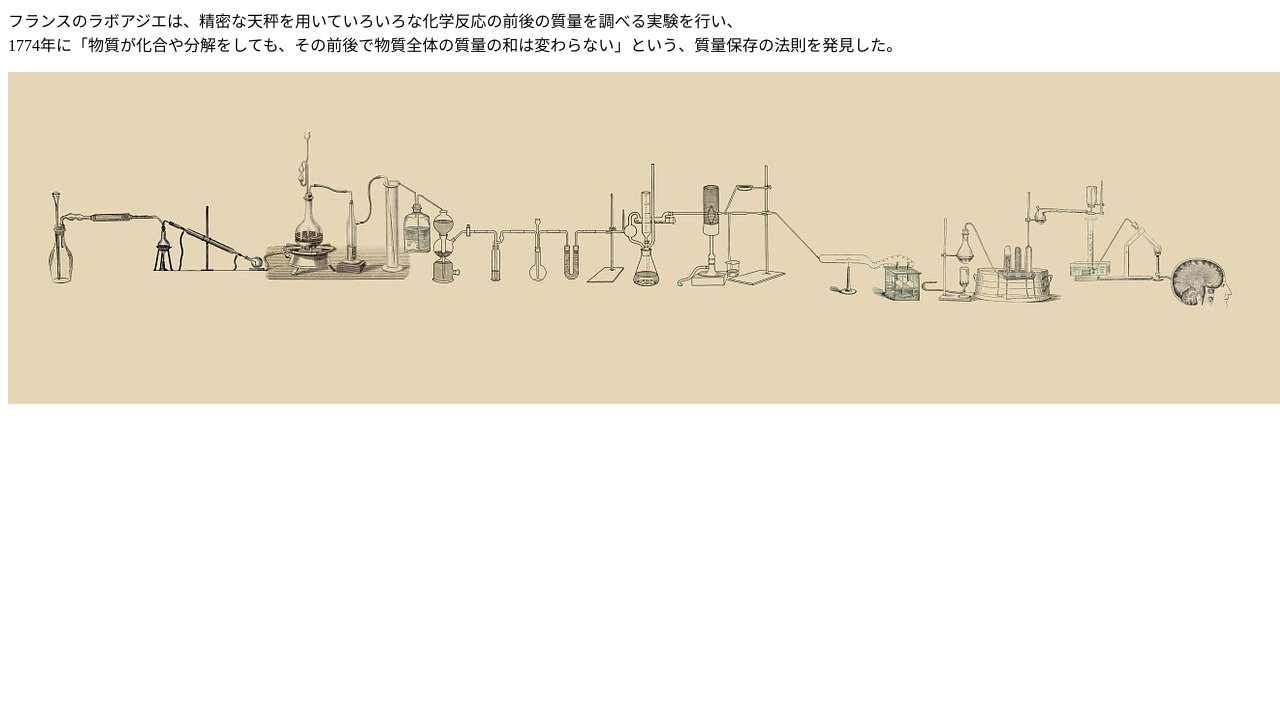
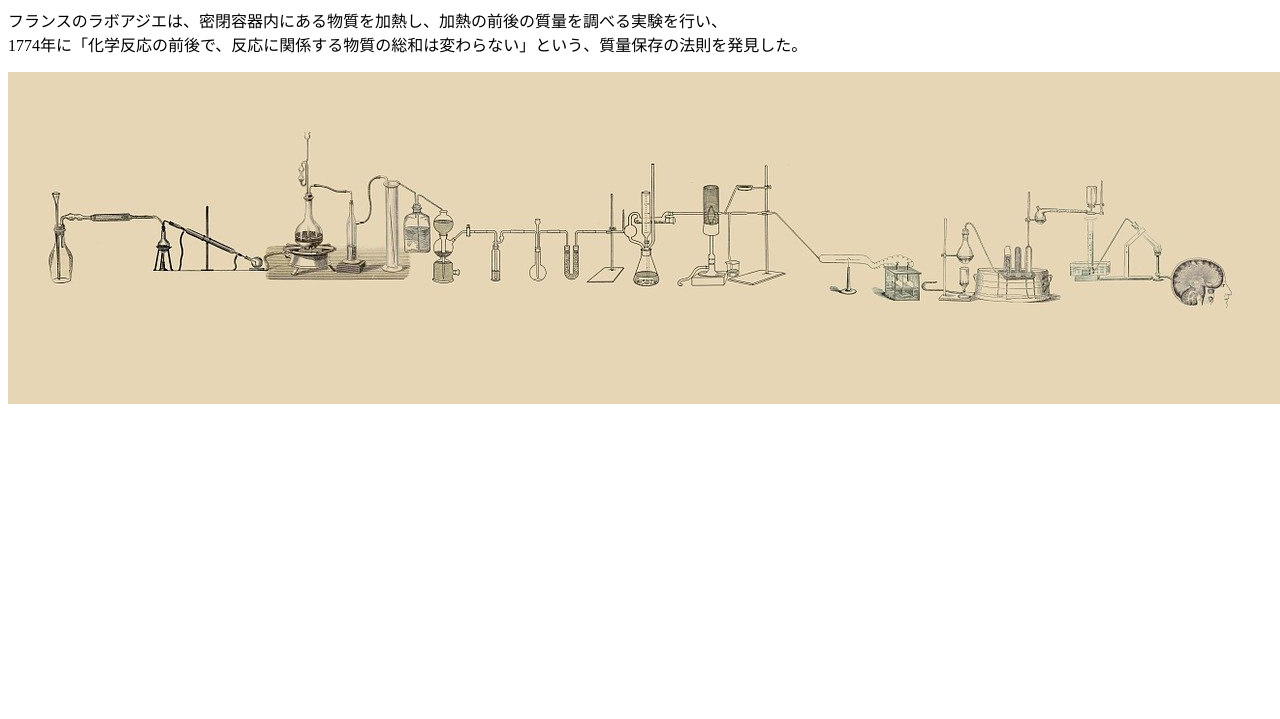
Before and after one commit to sota-mitsumori/sample, a plain HTML site: page index.html in a window 1280 px wide. Shown: the part 81-800 px from the top of the page. Drawn offline with Linux system fonts and the light colour scheme.

Commit message:
Update index.html

```diff
--- a/index.html
+++ b/index.html
@@ -7,8 +7,8 @@
   </head>
   <body>
     <h1 class="title">質量保存の法則</h1>
-    <p>フランスのラボアジエは、精密な天秤を用いていろいろな化学反応の前後の質量を調べる実験を行い、
-        <br>1774年に「物質が化合や分解をしても、その前後で物質全体の質量の和は変わらない」という、質量保存の法則を発見した。
+    <p>フランスのラボアジエは、密閉容器内にある物質を加熱し、加熱の前後の質量を調べる実験を行い、
+        <br>1774年に「化学反応の前後で、反応に関係する物質の総和は変わらない」という、質量保存の法則を発見した。
     </p>
   </body>
   <img src="chemistry.jpg">
```
